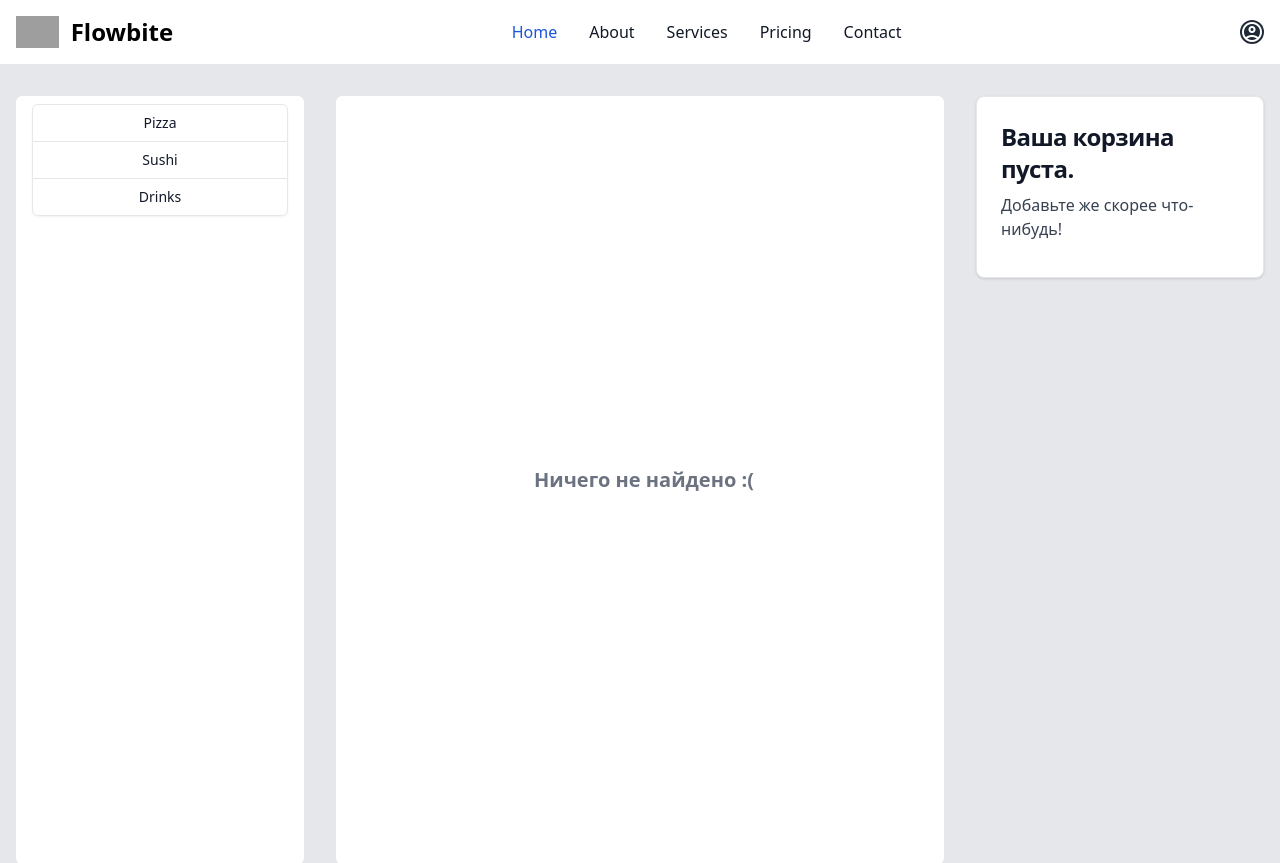
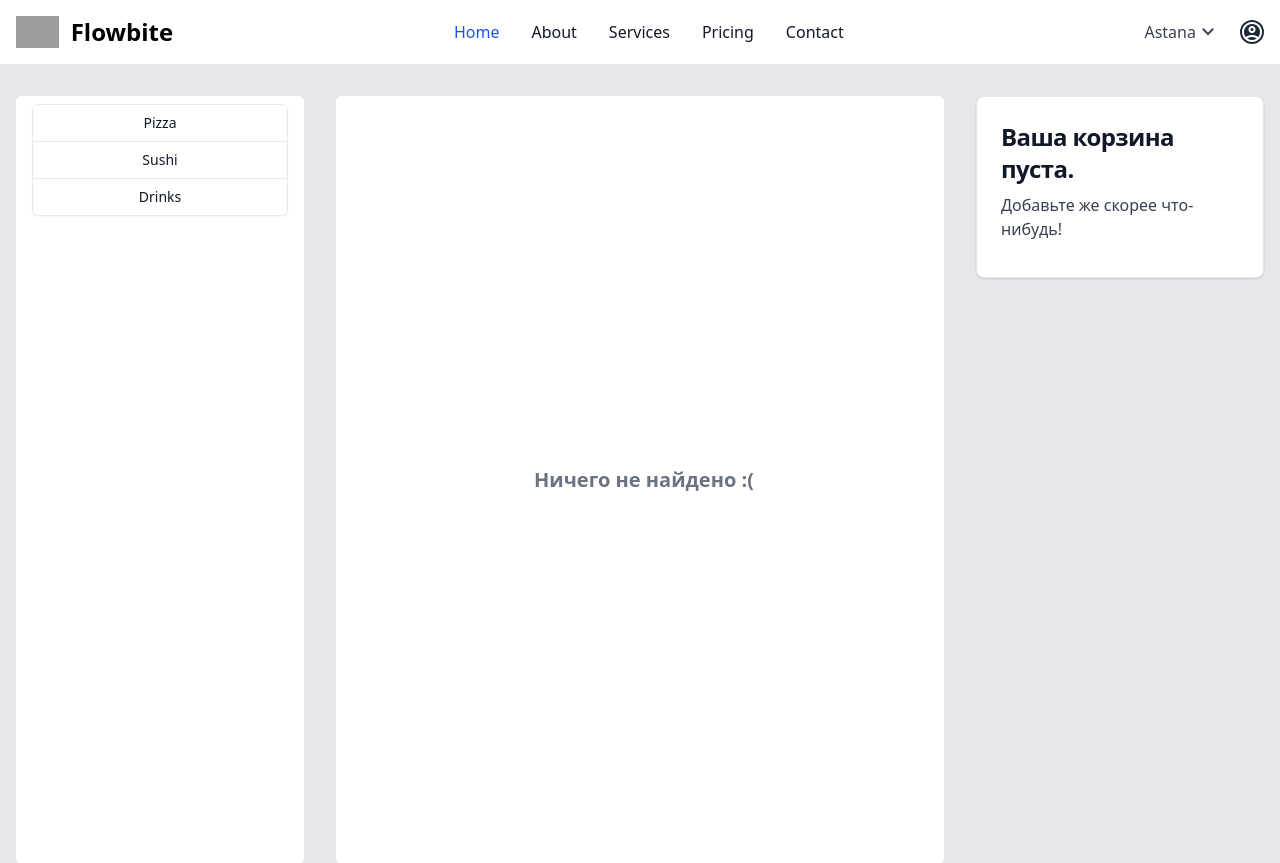
Before and after one commit to BackEndeavor/TechDjangoWeb, a Django app: page / in a window 1280 px wide. Shown: the top 863 px of the page. Run offline with Django 4.2, Linux system fonts and the light colour scheme; data that the repository does not hold is empty; style sheets or scripts are compiled from the project's sources; some libraries are stand-ins or nearby versions; grey boxes are pictures that could not be loaded.

Commit message:
Add city selection button near the user icon

```diff
--- a/templates/index.html
+++ b/templates/index.html
@@ -8,6 +8,29 @@
                 <span class="self-center text-2xl font-semibold whitespace-nowrap dark:text-white">Flowbite</span>
             </a>
             <div class="flex items-center md:order-2 space-x-3 md:space-x-0 rtl:space-x-reverse">
+                <button id="dropdownNavbarLink" data-dropdown-toggle="dropdownNavbar"
+                        class="flex items-center justify-between w-full py-4 px-3 mx-5 text-gray-700 rounded hover:bg-gray-100 md:hover:bg-transparent md:border-0 md:hover:text-blue-700 md:p-0 md:w-auto
+                        dark:text-gray-400
+                        dark:hover:text-white dark:focus:text-white dark:border-gray-700 dark:hover:bg-gray-700 md:dark:hover:bg-transparent">
+                    Astana
+                    <span class="material-symbols-outlined">
+                        expand_more
+                    </span>
+                </button>
+                <!-- Dropdown menu -->
+                <div id="dropdownNavbar" class="z-10 hidden font-normal bg-white divide-y divide-gray-100 rounded-lg shadow border w-44 dark:bg-gray-700 dark:divide-gray-600">
+                    <ul class="py-2 text-sm text-gray-700 dark:text-gray-200" aria-labelledby="dropdownLargeButton">
+                        <li>
+                            <a href="#" class="block px-4 py-2 hover:bg-gray-100 dark:hover:bg-gray-600 dark:hover:text-white">Almaty</a>
+                        </li>
+                        <li>
+                            <a href="#" class="block px-4 py-2 hover:bg-gray-100 dark:hover:bg-gray-600 dark:hover:text-white">Shymkent</a>
+                        </li>
+                        <li>
+                            <a href="#" class="block px-4 py-2 hover:bg-gray-100 dark:hover:bg-gray-600 dark:hover:text-white">Aktobe</a>
+                        </li>
+                    </ul>
+                </div>
                 <button type="button" class="flex text-sm bg-gray-800 rounded-full md:me-0 focus:ring-4 focus:ring-gray-300 dark:focus:ring-gray-600" id="user-menu-button" aria-expanded="false"
                         data-dropdown-toggle="user-dropdown" data-dropdown-placement="bottom">
                     <span class="sr-only">Open user menu</span>
```
